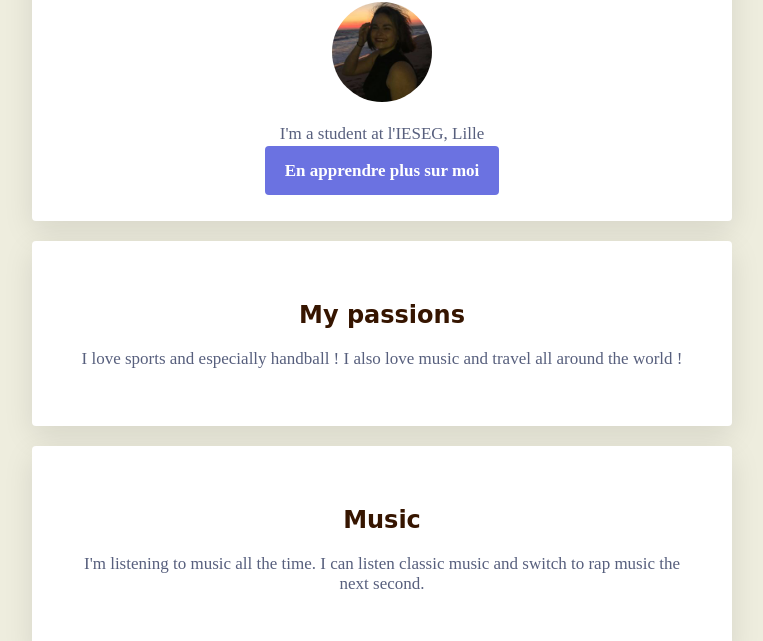
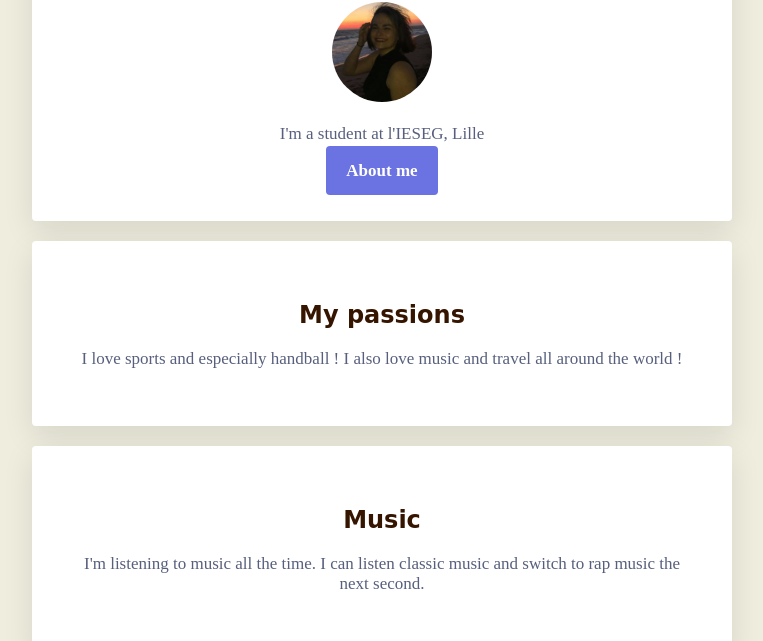
Before and after one commit to marie-pilet/mon-profil, a plain HTML site: page index.html in a window 1280 px wide. Shown: the part 159-800 px from the top of the page, without its empty margins (258-1021 px from the left). Drawn offline with Linux system fonts and the light colour scheme; files whose address does not match are found by name.

Commit message:
Add files via upload

```diff
--- a/index.html
+++ b/index.html
@@ -21,7 +21,7 @@
 			<p>
 				I'm a student at l'IESEG, Lille
 			</p>
-			 <a href="https://www.linkedin.com/in/mariepilet/" target="_blank" class="btn-blue">En apprendre plus sur moi</a>
+			 <a href="https://www.linkedin.com/in/mariepilet/" target="_blank" class="btn-blue">About me</a>
 		</div>
 
 		<div class="card-white">
```
Also changed, not shown: images/profile pic.jpg (added).
